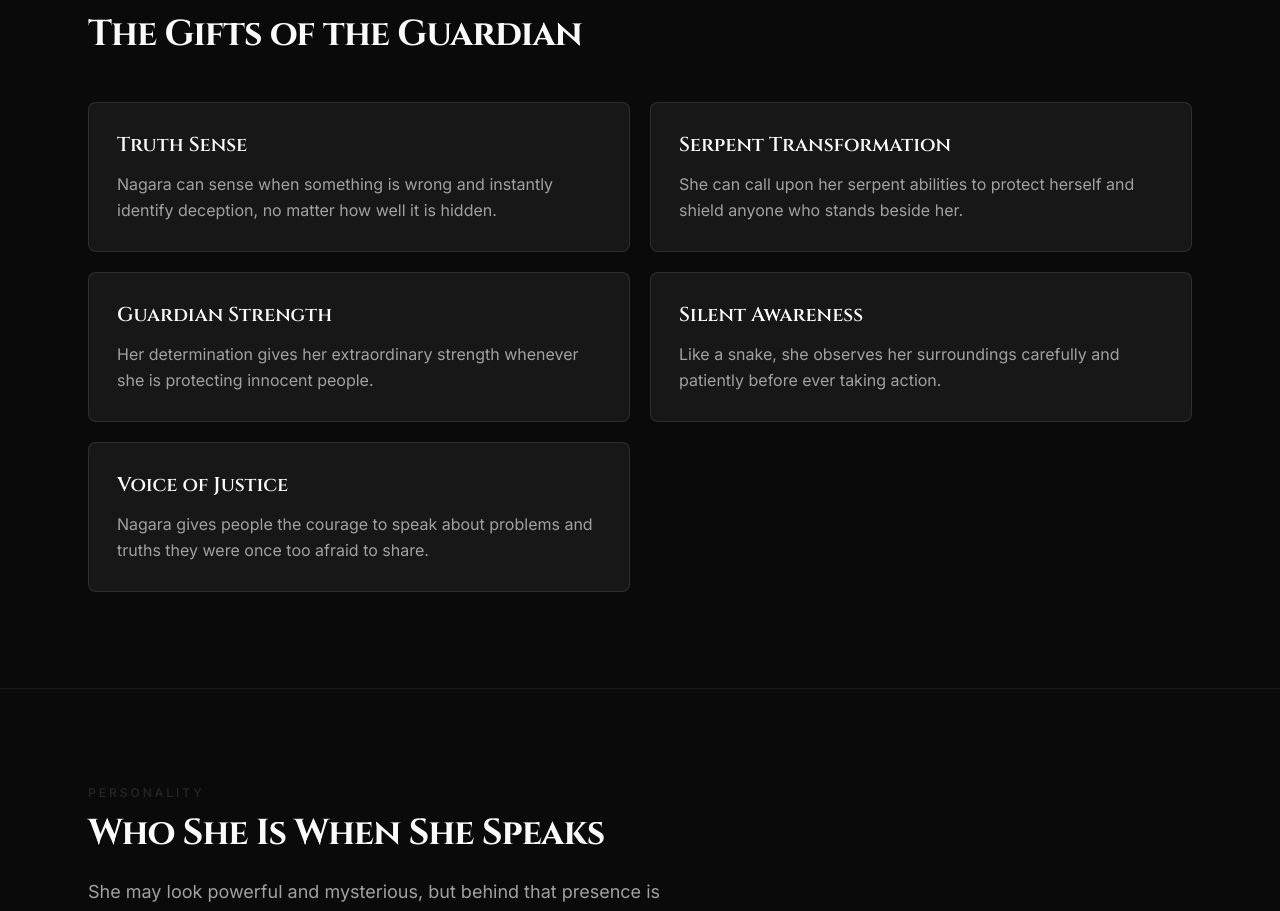
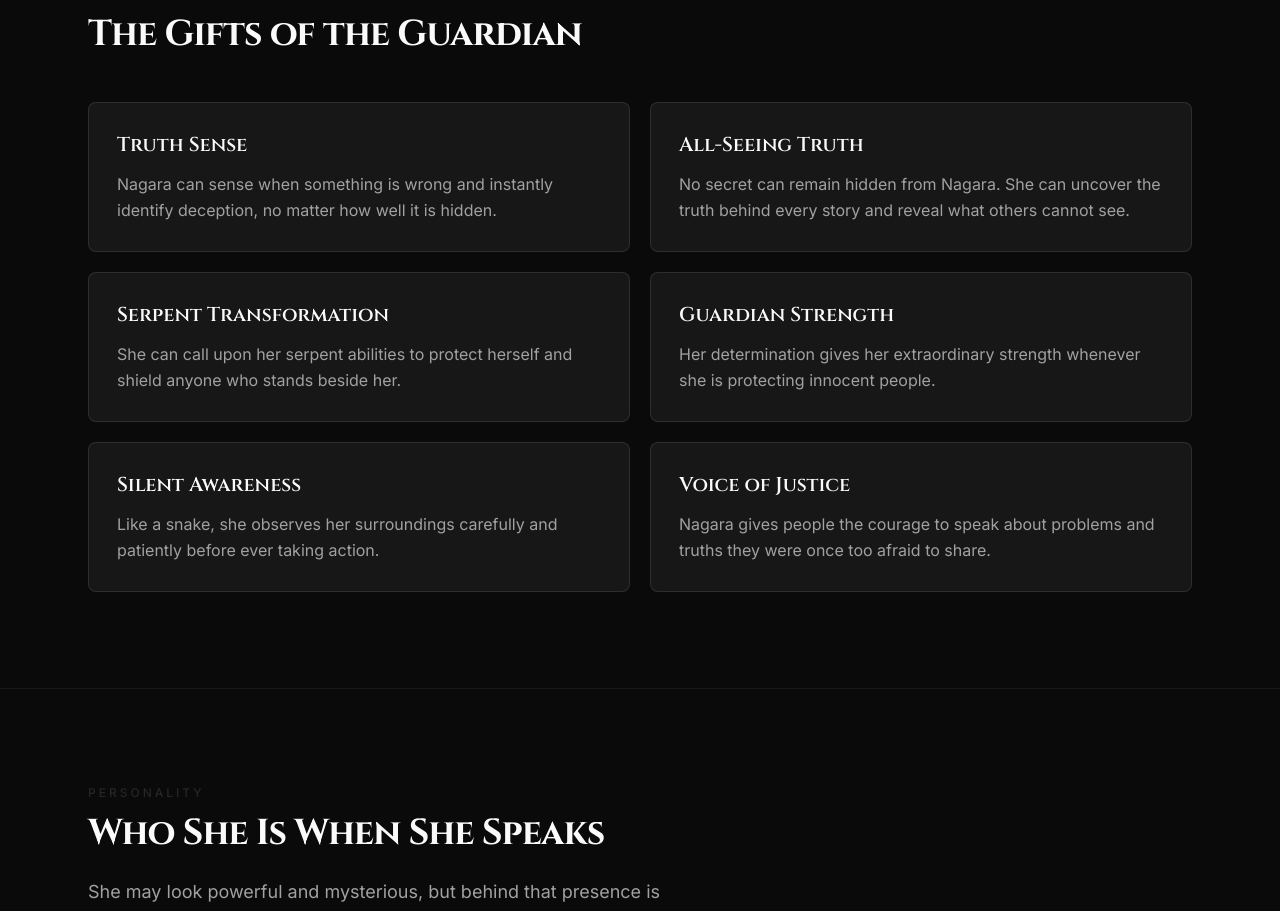
Before and after one commit to Anuzzquare/snakescape, a Next.js app: page / in a window 1280 px wide. Shown: the part 1486-2397 px from the top of the page. Built offline with nearby package versions, Linux system fonts and the light colour scheme.

Commit message:
Add Nagara truth-finding power

```diff
--- a/components/powers.tsx
+++ b/components/powers.tsx
@@ -2,6 +2,10 @@ const powers = [
   {
     title: 'Truth Sense',
     body: 'Nagara can sense when something is wrong and instantly identify deception, no matter how well it is hidden.',
+  },
+  {
+    title: 'All-Seeing Truth',
+    body: 'No secret can remain hidden from Nagara. She can uncover the truth behind every story and reveal what others cannot see.',
   },
   {
     title: 'Serpent Transformation',
```
